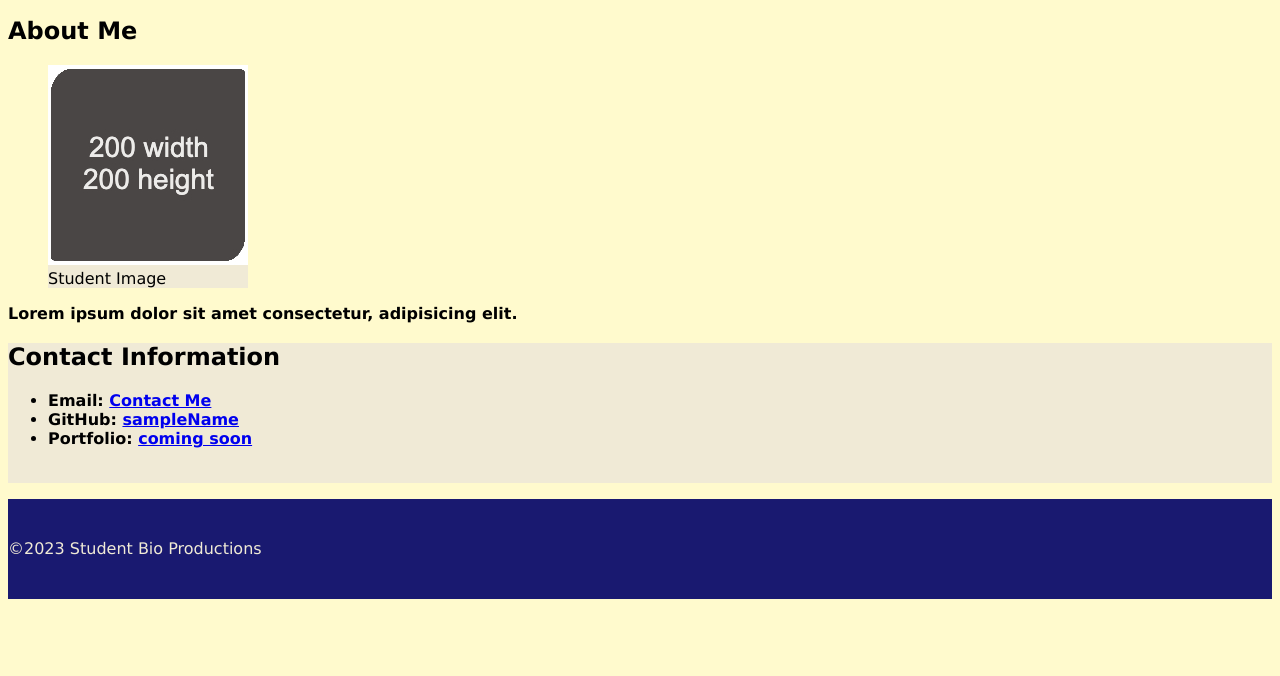
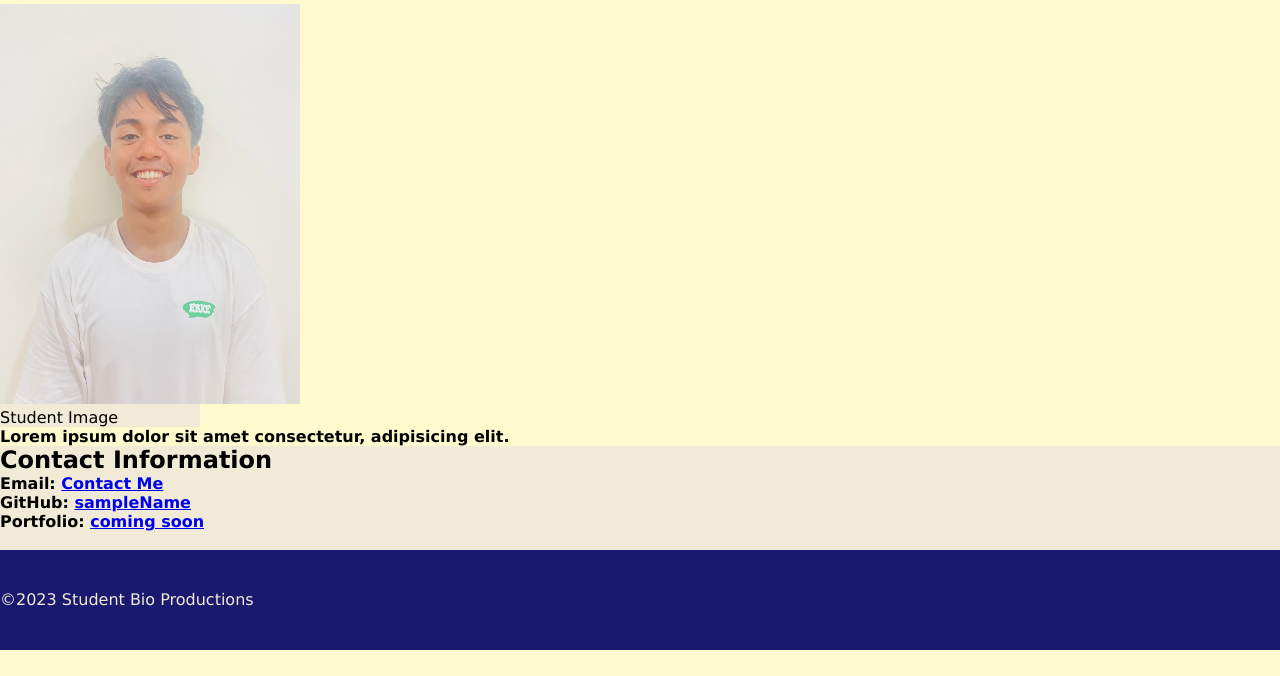
Before and after one commit to SEIN-MIN/Module-1-03-CSS-Selector, a plain HTML site: page index.html in a window 1280 px wide. Shown: the part 124-800 px from the top of the page. Drawn offline with Linux system fonts and the light colour scheme.

Commit message:
change the photo and modified the css

```diff
--- a/assets/css/style.css
+++ b/assets/css/style.css
@@ -1,6 +1,9 @@
 /* universal selector */
 * {
     font-family: "Lucida Sans Unicode", "Lucida Grande", sans-serif;
+    margin: 0;
+    padding: 0;
+  box-sizing: border-box;
   }
 
 /* Element Selector*/
@@ -31,3 +34,7 @@ figure {
 #contact-section {
   background-color: #f0ead6;
 }
+img{
+  width: 300px;
+  height: 400px;
+}
--- a/index.html
+++ b/index.html
@@ -17,7 +17,7 @@
       <section>
         <h2>About Me</h2>
         <figure>
-          <img src="./assets/images/image-1.jpg" alt="placeholder image with text reading 200 width 200 height"/>
+          <img src="./assets/images/unnamed.jpg" alt="placeholder image with text reading 200 width 200 height"/>
           <figcaption>Student Image</figcaption>
         </figure>
         <p class="highlighted-text">Lorem ipsum dolor sit amet consectetur, adipisicing elit.</p>
```
Also changed, not shown: assets/images/unnamed.jpg (added).
